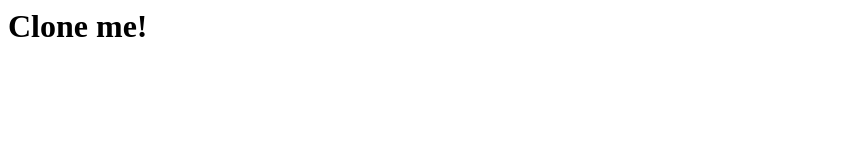
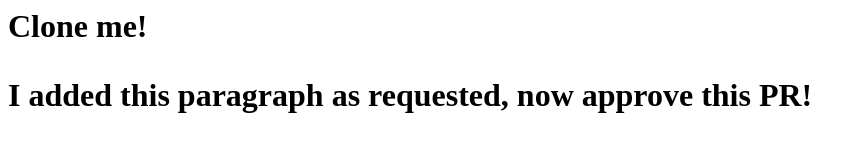
Before and after one commit to bricerb/remote-git-team-flow, a plain HTML site: page index.html in a window 1280 px wide. Shown: the whole page, without its empty margins (0-864 px from the left). Drawn offline with Linux system fonts and the light colour scheme.

Commit message:
added paragraph

```diff
--- a/index.html
+++ b/index.html
@@ -1 +1,2 @@
 <h1>Clone me!
+<p>I added this paragraph as requested, now approve this PR!</p>
```
